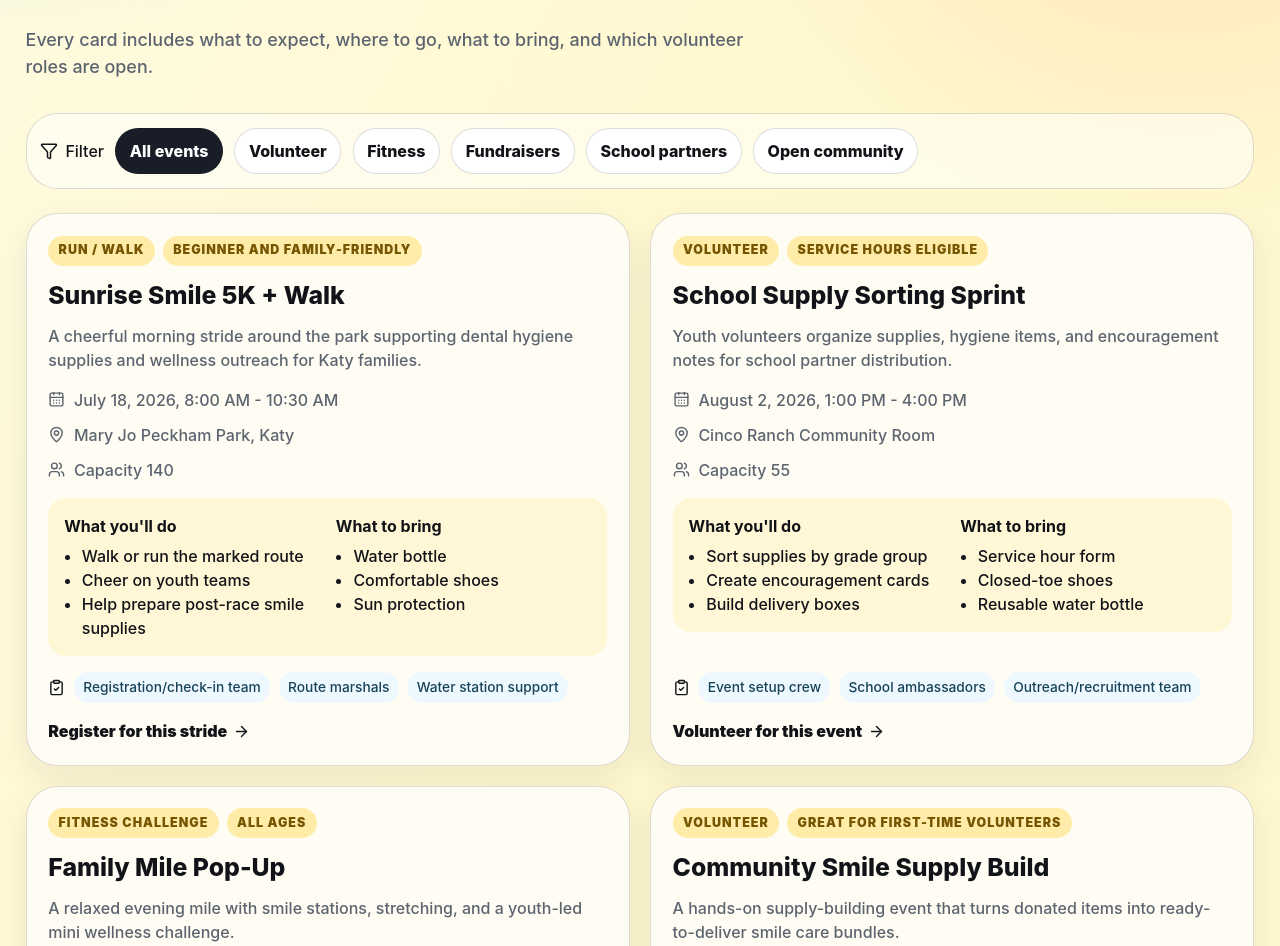
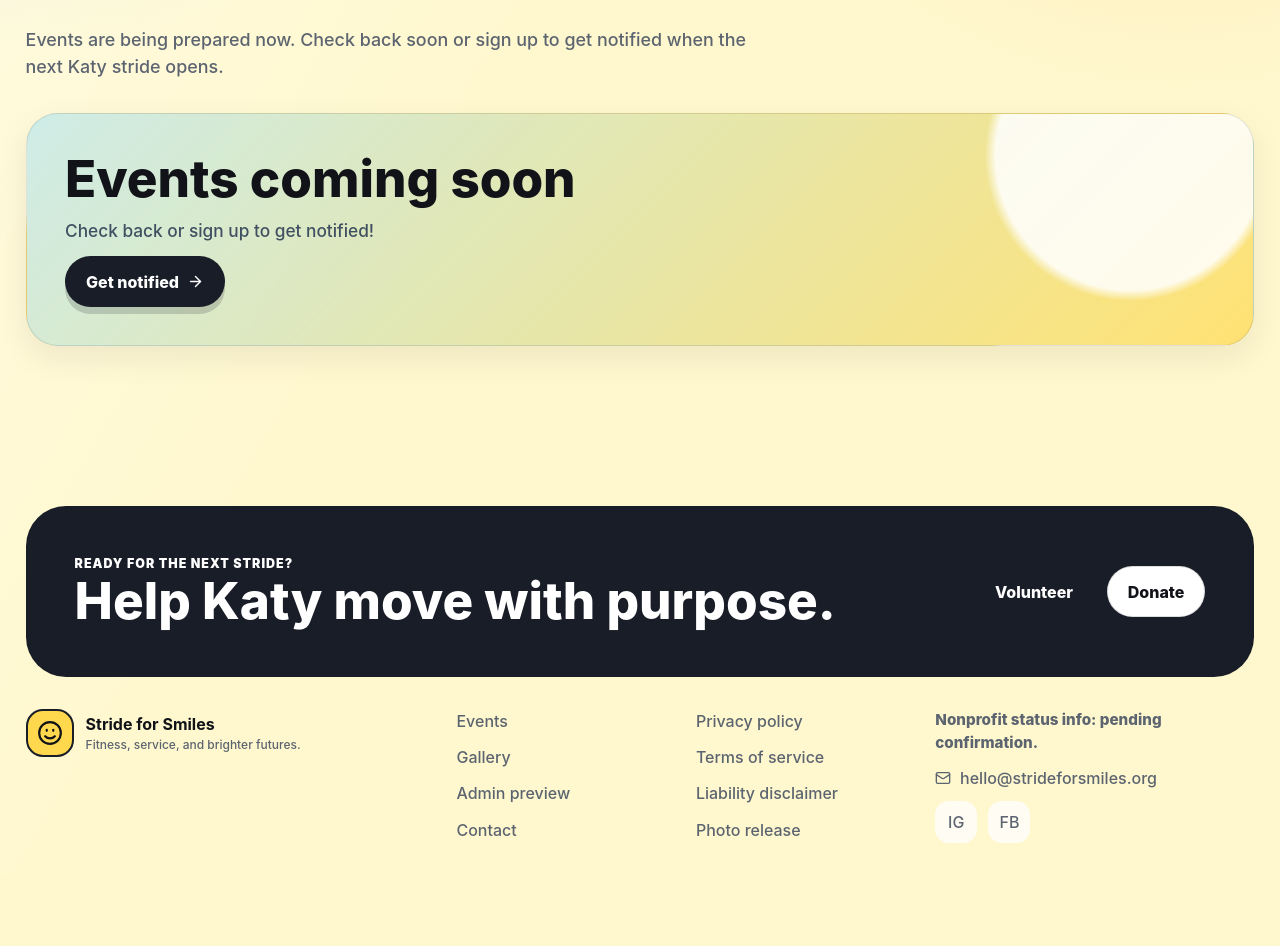
Before and after one commit to pradyunvishu-design/Stride-for-Smiles, a React (Vite) app: page /events in a window 1280 px wide. Shown: the part 486-1432 px from the top of the page. After the commit the page ends 1361 px from the top, so only its background shows below. Built offline with nearby package versions, Linux system fonts and the light colour scheme.

Commit message:
Apply updated mission copy and event changes

```diff
--- a/index.html
+++ b/index.html
@@ -6,9 +6,9 @@
     <meta name="viewport" content="width=device-width, initial-scale=1.0" />
     <meta
       name="description"
-      content="Stride for Smiles is a playful Katy nonprofit MVP for volunteer events, fitness challenges, donations, and community impact."
+      content="Stride for Smiles is a youth-powered Katy nonprofit moving families together through fitness, service, and real local impact."
     />
-    <title>Stride for Smiles | Katy Nonprofit</title>
+    <title>Stride for Smiles | Fitness, Service, and Brighter Futures</title>
   </head>
   <body>
     <div id="root"></div>
--- a/src/components/Layout.tsx
+++ b/src/components/Layout.tsx
@@ -78,7 +78,7 @@ export function Layout() {
               </span>
               <span>
                 <strong>Stride for Smiles</strong>
-                <small>Fitness, service, and brighter days.</small>
+                <small>Fitness, service, and brighter futures.</small>
               </span>
             </Link>
           </div>
@@ -91,13 +91,14 @@ export function Layout() {
           </div>
 
           <div className="footer-links">
-            <Link to="/privacy">Privacy</Link>
-            <Link to="/terms">Terms</Link>
-            <Link to="/liability">Liability</Link>
+            <Link to="/privacy">Privacy policy</Link>
+            <Link to="/terms">Terms of service</Link>
+            <Link to="/liability">Liability disclaimer</Link>
             <Link to="/photo-release">Photo release</Link>
           </div>
 
           <div className="footer-contact">
+            <p className="footer-status">Nonprofit status info: pending confirmation.</p>
             <a href={`mailto:${contactInfo.email}`}>
               <Mail size={16} />
               {contactInfo.email}
--- a/src/data.ts
+++ b/src/data.ts
@@ -47,16 +47,16 @@ export const events: EventItem[] = [
     location: 'Mary Jo Peckham Park, Katy',
     difficulty: 'Beginner and family-friendly',
     description:
-      'A cheerful morning stride around the park supporting dental hygiene supplies and wellness outreach for Katy families.',
-    participantTasks: ['Walk or run the marked route', 'Cheer on youth teams', 'Help prepare post-race smile supplies'],
+      'A cheerful morning stride around the park supporting fitness, service, and local community impact for Katy families.',
+    participantTasks: ['Walk or run the marked route', 'Cheer on youth teams', 'Help welcome participants'],
     bring: ['Water bottle', 'Comfortable shoes', 'Sun protection'],
     volunteerRoles: ['Registration/check-in team', 'Route marshals', 'Water station support'],
     capacity: 140,
     ctaLabel: 'Register for this stride',
   },
   {
-    id: 'school-supply-stride',
-    name: 'School Supply Sorting Sprint',
+    id: 'school-service-stride',
+    name: 'School Service Sprint',
     eventType: 'Volunteer',
     categories: ['volunteer', 'school'],
     dateISO: '2026-08-02T13:00:00',
@@ -65,8 +65,8 @@ export const events: EventItem[] = [
     location: 'Cinco Ranch Community Room',
     difficulty: 'Service hours eligible',
     description:
-      'Youth volunteers organize supplies, hygiene items, and encouragement notes for school partner distribution.',
-    participantTasks: ['Sort supplies by grade group', 'Create encouragement cards', 'Build delivery boxes'],
+      'Youth volunteers organize outreach tasks, welcome stations, and school partner support for a service day.',
+    participantTasks: ['Organize volunteer stations', 'Welcome participants', 'Stage materials for partner pickup'],
     bring: ['Service hour form', 'Closed-toe shoes', 'Reusable water bottle'],
     volunteerRoles: ['Event setup crew', 'School ambassadors', 'Outreach/recruitment team'],
     capacity: 55,
@@ -83,16 +83,16 @@ export const events: EventItem[] = [
     location: 'Katy Boardwalk District',
     difficulty: 'All ages',
     description:
-      'A relaxed evening mile with smile stations, stretching, and a youth-led mini wellness challenge.',
-    participantTasks: ['Complete one community mile', 'Visit wellness stations', 'Invite a friend or family member'],
+      'A relaxed evening mile with community stations, stretching, and a youth-led fitness challenge.',
+    participantTasks: ['Complete one community mile', 'Visit activity stations', 'Invite a friend or family member'],
     bring: ['Comfortable clothing', 'Phone for QR check-in', 'Positive energy'],
     volunteerRoles: ['Social media/content team', 'Route marshals', 'Water station support'],
     capacity: 120,
     ctaLabel: 'Join the mile',
   },
   {
-    id: 'community-smile-supply-build',
-    name: 'Community Smile Supply Build',
+    id: 'community-impact-day',
+    name: 'Community Impact Day',
     eventType: 'Volunteer',
     categories: ['volunteer', 'community'],
     dateISO: '2026-09-05T10:00:00',
@@ -101,12 +101,12 @@ export const events: EventItem[] = [
     location: 'Katy Vibes Community Hall',
     difficulty: 'Great for first-time volunteers',
     description:
-      'A hands-on supply-building event that turns donated items into ready-to-deliver smile care bundles.',
-    participantTasks: ['Assemble care bundles', 'Write care cards', 'Stage boxes for partner pickup'],
-    bring: ['Comfortable clothes', 'Service hour log', 'Optional toothbrush donations'],
+      'A hands-on service event that turns volunteer energy into visible support for local partners.',
+    participantTasks: ['Set up activity stations', 'Welcome neighbors', 'Stage materials for partner pickup'],
+    bring: ['Comfortable clothes', 'Service hour log', 'Reusable water bottle'],
     volunteerRoles: ['Event setup crew', 'Fundraising support', 'Registration/check-in team'],
     capacity: 75,
-    ctaLabel: 'Build supplies with us',
+    ctaLabel: 'Serve with us',
   },
   {
     id: 'student-ambassador-meetup',
@@ -131,7 +131,7 @@ export const events: EventItem[] = [
 export const impactStats: ImpactStat[] = [
   { label: 'Volunteers engaged', value: 312, suffix: '+', note: 'students, parents, and neighbors' },
   { label: 'Miles walked/run', value: 1240, suffix: '+', note: 'movement turned into momentum' },
-  { label: 'Funds raised', value: 18650, prefix: '$', note: 'for supplies and local outreach' },
+  { label: 'Funds raised', value: 18650, prefix: '$', note: 'for community impact and local outreach' },
   { label: 'Communities served', value: 14, suffix: '+', note: 'Katy-area schools and partners' },
 ]
 
@@ -147,10 +147,10 @@ export const volunteerRoles = [
 ]
 
 export const donationTiers: DonationTier[] = [
-  { amount: 10, label: 'Supplies', impact: 'Funds toothbrushes, toothpaste, and care cards.' },
-  { amount: 25, label: 'Event support', impact: 'Helps cover water, signage, and check-in materials.' },
-  { amount: 50, label: 'Community impact', impact: 'Supports smile supplies and outreach for local families.' },
-  { amount: 100, label: 'Sponsor level', impact: 'Backs a youth-led stride, supply drive, or school event.' },
+  { amount: 10, label: 'Community support', impact: 'General community support.' },
+  { amount: 25, label: 'Event support', impact: 'Helps cover event costs like water, signage, and materials.' },
+  { amount: 50, label: 'Community impact', impact: 'Supports community impact and local outreach.' },
+  { amount: 100, label: 'Sponsor level', impact: 'Backs a youth-led stride, event, or school partnership.' },
 ]
 
 export const testimonials: Testimonial[] = [
@@ -161,7 +161,7 @@ export const testimonials: Testimonial[] = [
     accent: 'sun',
   },
   {
-    quote: 'The team brings families together around wellness and kindness in a way Katy needs.',
+    quote: 'The team brings families together around fitness, service, and community in a way Katy needs.',
     name: 'Coach Daniels',
     role: 'Community partner',
     accent: 'grass',
@@ -176,10 +176,10 @@ export const testimonials: Testimonial[] = [
 
 export const galleryItems: GalleryItem[] = [
   {
-    title: 'Start-line smiles',
+    title: 'Start-line energy',
     category: 'Featured photo',
     description: 'A bright preview of the volunteer energy Stride for Smiles is building around Katy.',
-    image: '/volunteer-hero-photo.png',
+    image: '/why-stride-walk-photo.png',
     tone: 'photo',
   },
   {
@@ -197,10 +197,10 @@ export const galleryItems: GalleryItem[] = [
     tone: 'grass',
   },
   {
-    title: 'Community care table',
+    title: 'Community impact table',
     category: 'Outreach',
-    description: 'Care supplies, encouragement cards, and local partners turn donations into impact.',
-    metric: '500 supplies goal',
+    description: 'Volunteer energy, school partners, and local support turn donations into impact.',
+    metric: '500 actions goal',
     tone: 'tangerine',
   },
 ]
@@ -289,7 +289,7 @@ export const legalPages: Record<'privacy' | 'terms' | 'liability' | 'photoReleas
     sections: [
       {
         heading: 'Media use',
-        body: 'Photos or videos may be used on the website, social media, newsletters, flyers, and sponsor updates to highlight service and wellness programs.',
+        body: 'Photos or videos may be used on the website, social media, newsletters, flyers, and sponsor updates to highlight service and fitness programs.',
       },
       {
         heading: 'Opt-out',
--- a/src/index.css
+++ b/src/index.css
@@ -312,10 +312,10 @@ main {
 }
 
 .hero-content h1 {
-  max-width: 760px;
+  max-width: 860px;
   margin-top: 0.75rem;
-  font-size: clamp(3.8rem, 7vw, 5.85rem);
-  line-height: 0.98;
+  font-size: clamp(3.25rem, 5.8vw, 5.25rem);
+  line-height: 1;
 }
 
 .hero-content h1 .hero-headline-main {
@@ -326,7 +326,7 @@ main {
   display: block;
   margin-top: 0.2rem;
   color: transparent;
-  font-size: clamp(2.8rem, 5.6vw, 4.8rem);
+  font-size: clamp(2.45rem, 4.9vw, 4.25rem);
   line-height: 1.02;
   -webkit-text-stroke: 2px var(--ink);
   text-shadow: 4px 4px 0 var(--sun);
@@ -534,6 +534,28 @@ main {
   font-size: 1.55rem;
 }
 
+.coming-soon-card {
+  display: grid;
+  justify-items: start;
+  gap: 0.75rem;
+  border: 1px solid rgba(24, 29, 39, 0.12);
+  border-radius: var(--radius-card);
+  background:
+    radial-gradient(circle at 90% 18%, rgba(255, 255, 255, 0.86) 0 12%, transparent 13%),
+    linear-gradient(135deg, rgba(128, 215, 255, 0.38), rgba(255, 216, 77, 0.7));
+  padding: clamp(1.4rem, 3vw, 2.4rem);
+  box-shadow: var(--soft-shadow);
+}
+
+.coming-soon-card h3 {
+  font-size: clamp(2rem, 4vw, 3.1rem);
+}
+
+.coming-soon-card p {
+  color: #405061;
+  font-size: 1.08rem;
+}
+
 .card-kicker {
   display: flex;
   flex-wrap: wrap;
@@ -1343,6 +1365,12 @@ main {
   text-decoration: none;
 }
 
+.footer-status {
+  color: var(--stone);
+  font-size: 0.95rem;
+  font-weight: 800;
+}
+
 .social-row {
   display: flex;
   gap: 0.7rem;
@@ -1464,16 +1492,17 @@ main {
 }
 
 .hero-content h1 {
-  max-width: 940px;
-  font-size: clamp(4.25rem, 8.6vw, 9rem);
-  line-height: 0.9;
+  max-width: 720px;
+  font-size: clamp(2.85rem, 4.6vw, 4.7rem);
+  line-height: 1.03;
+  text-wrap: balance;
 }
 
 .hero-content h1 .hero-headline-accent {
   margin-top: 0.35rem;
-  font-size: clamp(3.05rem, 6.4vw, 6.7rem);
-  line-height: 0.96;
-  text-shadow: 5px 5px 0 var(--sun);
+  font-size: clamp(2.1rem, 3.75vw, 3.55rem);
+  line-height: 1.02;
+  text-shadow: 4px 4px 0 var(--sun);
 }
 
 .hero-copy {
@@ -1509,6 +1538,7 @@ main {
 .donate-trust-row span {
   display: inline-flex;
   align-items: center;
+  flex-wrap: wrap;
   gap: 0.42rem;
   border: 1px solid rgba(24, 29, 39, 0.1);
   border-radius: var(--radius-pill);
@@ -1624,6 +1654,7 @@ main {
 
 .proof-strip span {
   position: relative;
+  overflow-wrap: anywhere;
   border-radius: var(--radius-pill);
   background: var(--pure-white);
   padding: 0.6rem 0.9rem;
@@ -2051,18 +2082,19 @@ main {
   }
 
   .hero-content h1 {
-    font-size: clamp(3rem, 15vw, 3.9rem);
-    line-height: 0.94;
+    font-size: clamp(2rem, 8.8vw, 2.55rem);
+    line-height: 1.06;
   }
 
   .hero-content h1 .hero-headline-accent {
-    font-size: clamp(2.25rem, 11.5vw, 3.05rem);
-    text-shadow: 3px 3px 0 var(--sun);
+    font-size: clamp(1.5rem, 7.2vw, 2rem);
+    -webkit-text-stroke: 1px var(--ink);
+    text-shadow: 2px 2px 0 var(--sun);
   }
 
   .hero-content h1 .hero-headline-main,
   .hero-content h1 .hero-headline-accent {
-    max-width: 7.8ch;
+    max-width: 100%;
   }
 
   .donate-hero h1 {
@@ -2201,11 +2233,15 @@ main {
   }
 
   .hero-content h1 {
-    font-size: clamp(2.7rem, 14vw, 3.45rem);
+    max-width: 100%;
+    font-size: clamp(1.95rem, 9vw, 2.35rem);
+    line-height: 1.06;
   }
 
   .hero-content h1 .hero-headline-accent {
-    font-size: clamp(2rem, 10.5vw, 2.6rem);
+    font-size: clamp(1.48rem, 7.2vw, 1.9rem);
+    -webkit-text-stroke: 1px var(--ink);
+    text-shadow: 2px 2px 0 var(--sun);
   }
 
   .page-hero h1,
--- a/src/pages/AboutPage.tsx
+++ b/src/pages/AboutPage.tsx
@@ -40,7 +40,7 @@ export function AboutPage() {
           <h2>Vision for Katy</h2>
           <p>
             A community where weekend strides, campus drives, and volunteer teams become a
-            reliable rhythm of wellness and local care.
+            reliable rhythm of fitness, service, and local care.
           </p>
         </article>
       </div>
--- a/src/pages/EventsPage.tsx
+++ b/src/pages/EventsPage.tsx
@@ -1,48 +1,25 @@
-import { Filter } from 'lucide-react'
-import { useState } from 'react'
-import { EventCard } from '../components/EventCard'
-import { eventCategories, events } from '../data'
-import type { EventCategory } from '../types'
+import { ArrowRight } from 'lucide-react'
+import { Link } from 'react-router-dom'
 
 export function EventsPage() {
-  const [activeCategory, setActiveCategory] = useState<'all' | EventCategory>('all')
-  const filteredEvents =
-    activeCategory === 'all'
-      ? events
-      : events.filter((event) => event.categories.includes(activeCategory))
-
   return (
     <section className="page-section">
       <div className="page-hero compact-hero">
         <p className="eyebrow">Events platform</p>
         <h1>Find your next run, walk, volunteer day, or fundraiser.</h1>
         <p>
-          Every card includes what to expect, where to go, what to bring, and which volunteer
-          roles are open.
+          Events are being prepared now. Check back soon or sign up to get notified when
+          the next Katy stride opens.
         </p>
       </div>
 
-      <div className="filter-bar" aria-label="Event filters">
-        <span>
-          <Filter size={18} />
-          Filter
-        </span>
-        {eventCategories.map((category) => (
-          <button
-            className={activeCategory === category.id ? 'filter-chip active' : 'filter-chip'}
-            key={category.id}
-            type="button"
-            onClick={() => setActiveCategory(category.id)}
-          >
-            {category.label}
-          </button>
-        ))}
-      </div>
-
-      <div className="event-grid full">
-        {filteredEvents.map((event) => (
-          <EventCard key={event.id} event={event} />
-        ))}
+      <div className="coming-soon-card">
+        <h2>Events coming soon</h2>
+        <p>Check back or sign up to get notified!</p>
+        <Link className="btn btn-primary" to="/volunteer">
+          Get notified
+          <ArrowRight size={17} />
+        </Link>
       </div>
     </section>
   )
--- a/src/pages/HomePage.tsx
+++ b/src/pages/HomePage.tsx
@@ -1,12 +1,9 @@
-import { ArrowRight, CheckCircle2, Footprints, Heart, ShieldCheck, Sparkles } from 'lucide-react'
+import { ArrowRight, Footprints, Heart, ShieldCheck } from 'lucide-react'
 import { Link } from 'react-router-dom'
 import { CountUp } from '../components/CountUp'
-import { EventCard } from '../components/EventCard'
-import { donationTiers, events, impactStats, testimonials } from '../data'
+import { donationTiers, impactStats, testimonials } from '../data'
 
 export function HomePage() {
-  const upcomingEvents = [...events].sort((a, b) => a.dateISO.localeCompare(b.dateISO)).slice(0, 3)
-
   return (
     <>
       <section className="hero-section">
@@ -17,17 +14,18 @@ export function HomePage() {
         <div className="hero-content">
           <p className="eyebrow">Katy youth, families, and neighbors in motion</p>
           <h1>
-            <span className="hero-headline-main">Run the miles.</span>
-            <span className="hero-headline-accent">Fund the smiles.</span>
+            <span className="hero-headline-main">Moving together</span>
+            <span className="hero-headline-main">for stronger communities,</span>
+            <span className="hero-headline-accent">healthier lives, and brighter futures.</span>
           </h1>
           <p className="hero-copy">
-            A youth-powered Katy nonprofit turning walk/run events into dental care supplies,
-            volunteer hours, and real community support. Every signup moves the mission.
-            Every gift puts supplies in someone's hands.
+            A youth-powered Katy nonprofit turning walk/run events into fitness,
+            community service, and real local impact. Youth and families moving
+            together for stronger communities.
           </p>
           <div className="button-row hero-actions">
             <Link className="btn btn-primary btn-large" to="/donate">
-              Donate to the next supply drive
+              Donate to the next stride
               <ArrowRight size={18} />
             </Link>
             <Link className="btn btn-primary" to="/volunteer">
@@ -41,21 +39,13 @@ export function HomePage() {
           <div className="trust-row" aria-label="Trust indicators">
             <span>
               <ShieldCheck size={17} />
-              Youth-led
-            </span>
-            <span>
-              <CheckCircle2 size={17} />
-              Service-hour friendly
-            </span>
-            <span>
-              <Heart size={17} />
-              Katy focused
+              Youth-led • Service-hour friendly • Katy focused
             </span>
           </div>
         </div>
 
         <figure className="hero-photo-card">
-          <img src="/volunteer-hero-photo.png" alt="Volunteers preparing water bottles and dental hygiene supplies at a sunny community event" />
+          <img src="/why-stride-walk-photo.png" alt="Youth and family volunteers walking together at a sunny community stride event" />
           <figcaption>
             <strong>312+</strong>
             volunteers already moving the mission forward
@@ -68,11 +58,7 @@ export function HomePage() {
       </section>
 
       <section className="proof-strip">
-        <span>Walk/run events</span>
-        <span>Smile supply drives</span>
-        <span>School ambassadors</span>
-        <span>Service hours</span>
-        <span>Family-friendly volunteering</span>
+        <span>Walk/run events • School ambassadors • Service hours • Family-friendly volunteering</span>
       </section>
 
       <section className="mission-panel">
@@ -82,8 +68,8 @@ export function HomePage() {
         </div>
         <p>
           Stride for Smiles gives Katy students and families a clear way to show up:
-          move together, serve together, and fund practical supplies for neighbors.
-          The site is built to make that next action obvious, whether someone has ten
+          move together, serve together, and create real community impact.
+          The site is built to make the next action obvious, whether someone has ten
           dollars, two hours, or a whole school club ready to help.
         </p>
       </section>
@@ -117,10 +103,13 @@ export function HomePage() {
             <ArrowRight size={17} />
           </Link>
         </div>
-        <div className="event-grid">
-          {upcomingEvents.map((event) => (
-            <EventCard key={event.id} event={event} compact />
-          ))}
+        <div className="coming-soon-card">
+          <h3>Events coming soon</h3>
+          <p>Check back or sign up to get notified!</p>
+          <Link className="btn btn-primary" to="/volunteer">
+            Get notified
+            <ArrowRight size={17} />
+          </Link>
         </div>
       </section>
 
@@ -148,21 +137,17 @@ export function HomePage() {
         </div>
         <div>
           <p className="eyebrow">Why we stride</p>
-          <h2>Health, wellness, service, and community outreach belong on the same path.</h2>
+          <h2>Health, service, youth leadership, and community engagement belong on the same path.</h2>
           <p>
             A stride is more than a route. It is a reason for young leaders to organize,
-            families to move together, and local partners to turn small supplies into real
-            care. The playful energy is intentional: joy makes service easier to start and
+            families to move together, and local partners to create real community impact.
+            The playful energy is intentional: joy makes service easier to start and
             easier to return to.
           </p>
           <div className="feature-list">
             <span>
               <Heart size={18} />
               Youth-friendly service hours
-            </span>
-            <span>
-              <Sparkles size={18} />
-              Smile supply outreach
             </span>
             <span>
               <Footprints size={18} />
```
Also changed, not shown: src/pages/DonatePage.tsx (+5 -5 lines), 2 other files (tests, documents, lock files or other folders).
